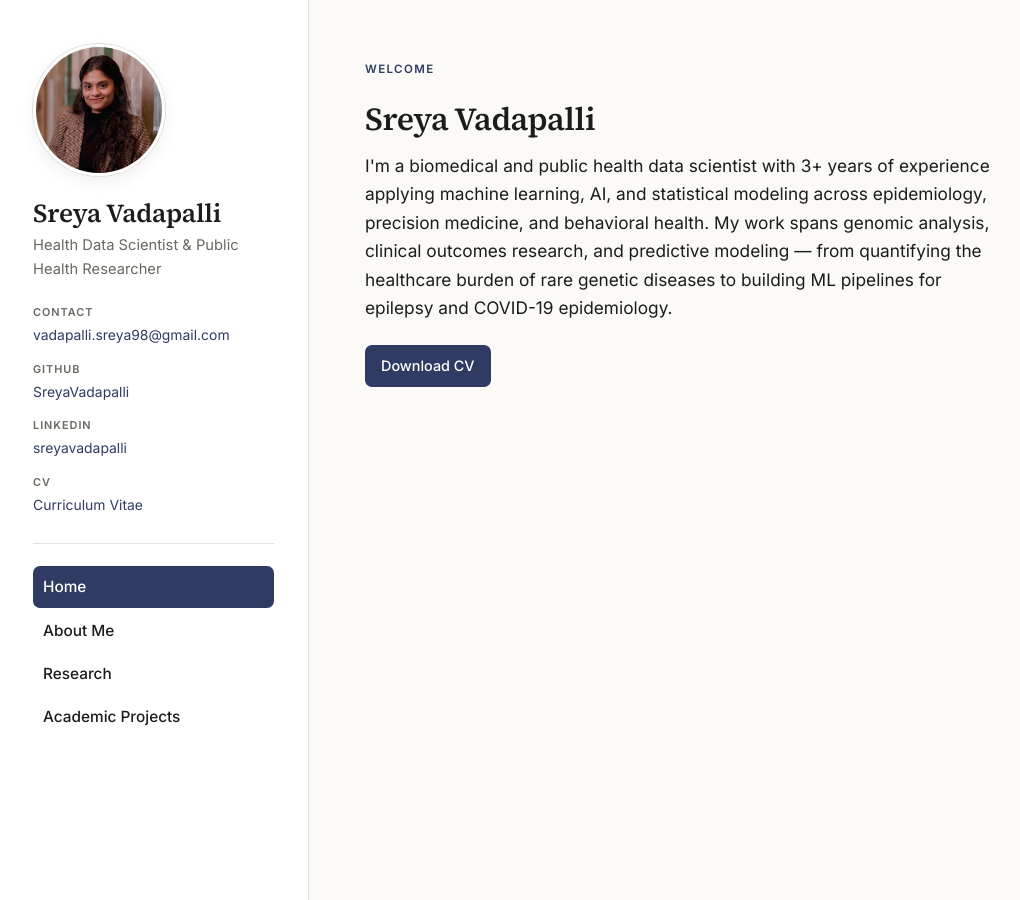
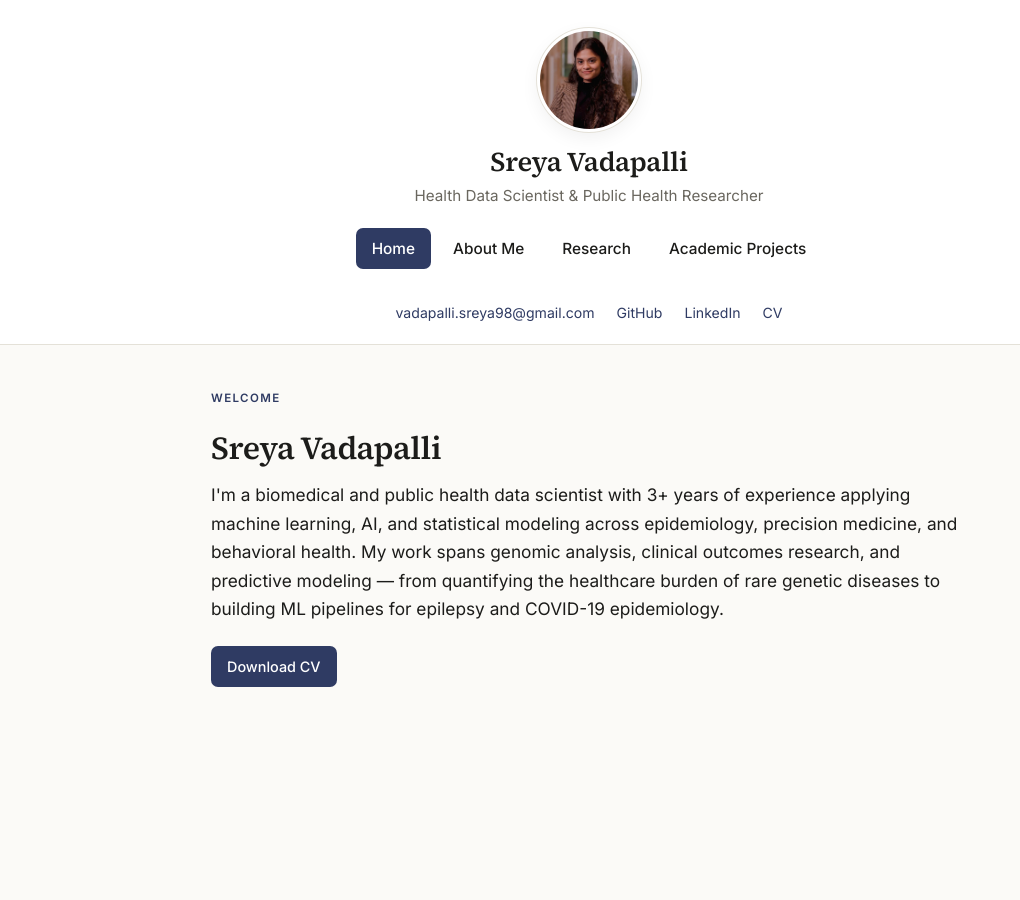
Before and after one commit to SreyaVadapalli/SreyaVadapalli.github.io, a Jekyll site: the page built from index.html, in a window 1280 px wide. Shown: the whole page, without its empty margins (51-1071 px from the left). Built offline with Jekyll 4.4.1, drawn with Linux system fonts in a browser that asks for light colours.

Commit message:
move navigation to top panel

```diff
--- a/_layouts/default.html
+++ b/_layouts/default.html
@@ -4,7 +4,7 @@
   <meta charset="utf-8">
   <meta name="viewport" content="width=device-width, initial-scale=1">
   <title>{{ page.title }} | {{ site.title }}</title>
-  <meta name="author" content="{{ sreyavadapalli.title }}">
+  <meta name="author" content="{{ site.title }}">
   <meta name="description" content="{{ site.description }}">
 
   <link rel="preconnect" href="https://fonts.googleapis.com">
@@ -13,48 +13,35 @@
   <link rel="stylesheet" href="{{ '/assets/css/style.css' | relative_url }}">
 </head>
 <body>
-<div class="wrap">
 
-  <aside class="sidebar">
-    <img class="avatar" src="{{ '/assets/images/Profile.jpeg' | relative_url }}" alt="Portrait of {{ site.title }}">
-
-    <div class="name">{{ site.title }}</div>
-    <div class="tagline">{{ site.tagline }}</div>
-
-    <div class="meta">
-      <div class="row">
-        <div class="label">Contact</div>
-        <a href="mailto:{{ site.email }}">{{ site.email }}</a>
-      </div>
-      <div class="row">
-        <div class="label">GitHub</div>
-        <a href="https://github.com/{{ site.github_user }}" target="_blank" rel="noopener">{{ site.github_user }}</a>
+  <header class="topbar">
+    <div class="topbar-inner">
+      <img class="avatar" src="{{ '/assets/images/Profile.jpeg' | relative_url }}" alt="Portrait of {{ site.title }}">
+      <div class="ident">
+        <div class="name">{{ site.title }}</div>
+        <div class="tagline">{{ site.tagline }}</div>
       </div>
 
-      <div class="row">
-        <div class="label">LinkedIn</div>
-        <a href="https://www.linkedin.com/in/{{ site.linkedin_user }}" target="_blank" rel="noopener">{{ site.linkedin_user }}</a>
-      </div>
+      {% assign u = page.url %}
+      <nav>
+        <a href="{{ '/' | relative_url }}"                 class="{% if u == '/' %}active{% endif %}">Home</a>
+        <a href="{{ '/about-me/' | relative_url }}"         class="{% if u contains 'about-me' %}active{% endif %}">About Me</a>
+        <a href="{{ '/research/' | relative_url }}"         class="{% if u contains 'research' %}active{% endif %}">Research</a>
+        <a href="{{ '/academic-projects/' | relative_url }}" class="{% if u contains 'academic-projects' %}active{% endif %}">Academic Projects</a>
+      </nav>
 
-      <div class="row">
-        <div class="label">CV</div>
-        <a href="{{ site.cv_path | relative_url }}" target="_blank" rel="noopener">Curriculum Vitae</a>
+      <div class="contact-strip">
+        <a href="mailto:{{ site.email }}">{{ site.email }}</a>
+        <a href="https://github.com/{{ site.github_user }}" target="_blank" rel="noopener">GitHub</a>
+        <a href="https://www.linkedin.com/in/{{ site.linkedin_user }}" target="_blank" rel="noopener">LinkedIn</a>
+        <a href="{{ site.cv_path | relative_url }}" target="_blank" rel="noopener">CV</a>
       </div>
     </div>
-
-    {% assign u = page.url %}
-    <nav>
-      <a href="{{ '/' | relative_url }}"          class="{% if u == '/' %}active{% endif %}">Home</a>
-      <a href="{{ '/about-me/' | relative_url }}" class="{% if u contains 'about-me' %}active{% endif %}">About Me</a>
-      <a href="{{ '/research/' | relative_url }}" class="{% if u contains 'research' %}active{% endif %}">Research</a>
-      <a href="{{ '/academic-projects/' | relative_url }}" class="{% if u contains 'academic-projects' %}active{% endif %}">Academic Projects</a>
-    </nav>
-  </aside>
+  </header>
 
   <main>
     {{ content }}
   </main>
 
-</div>
 </body>
 </html>
--- a/assets/css/style.css
+++ b/assets/css/style.css
@@ -1,6 +1,6 @@
 :root{
   --bg:#fbfaf7; --panel:#ffffff; --ink:#1c1c1a; --muted:#6a675f;
-  --line:#e4e1d8; --accent:#2f3b63; --accent-2:#4a5a90; --sidebar-w:310px;
+  --line:#e4e1d8; --accent:#2f3b63; --accent-2:#4a5a90; --maxw:820px;
 }
 *{ box-sizing:border-box; }
 html{ scroll-behavior:smooth; }
@@ -12,45 +12,46 @@ body{
 a{ color:var(--accent); text-decoration:none; }
 a:hover{ color:var(--accent-2); text-decoration:underline; }
 
-.wrap{
-  display:grid; grid-template-columns:var(--sidebar-w) 1fr;
-  max-width:1180px; margin:0 auto; min-height:100vh;
+/* ---------- Top bar ---------- */
+.topbar{
+  background:var(--panel);
+  border-bottom:1px solid var(--line);
 }
-
-.sidebar{
-  background:var(--panel); border-right:1px solid var(--line);
-  padding:44px 34px; position:sticky; top:0; align-self:start;
-  height:100vh; overflow-y:auto;
+.topbar-inner{
+  max-width:var(--maxw); margin:0 auto; padding:28px 32px 0;
+  display:flex; flex-direction:column; align-items:center; text-align:center;
 }
 .avatar{
-  width:132px; height:132px; border-radius:50%; object-fit:cover;
+  width:104px; height:104px; border-radius:50%; object-fit:cover;
   border:3px solid var(--panel);
   box-shadow:0 0 0 1px var(--line), 0 6px 18px rgba(0,0,0,.06);
-  display:block; background:#eceadf;
+  background:#eceadf;
 }
+.ident{ margin-top:14px; }
 .name{
-  font-family:"Source Serif 4", Georgia, serif; font-size:1.62rem;
-  font-weight:600; line-height:1.2; margin:22px 0 4px; letter-spacing:-.01em;
+  font-family:"Source Serif 4", Georgia, serif; font-size:1.7rem;
+  font-weight:600; line-height:1.2; letter-spacing:-.01em;
 }
-.tagline{ color:var(--muted); font-size:.92rem; margin:0 0 22px; }
+.tagline{ color:var(--muted); font-size:.95rem; margin-top:4px; }
 
-.meta{ font-size:.87rem; margin:0 0 20px; }
-.meta .label{
-  text-transform:uppercase; letter-spacing:.09em; font-size:.68rem;
-  font-weight:600; color:var(--muted); margin-bottom:2px;
+nav{
+  margin-top:20px; display:flex; flex-wrap:wrap; justify-content:center; gap:6px;
 }
-.meta .row{ margin-bottom:14px; word-break:break-word; }
-
-nav{ margin-top:26px; border-top:1px solid var(--line); padding-top:22px; }
 nav a{
-  display:block; font-size:.96rem; font-weight:500; color:var(--ink);
-  padding:8px 10px; border-radius:7px; margin-bottom:2px;
-  transition:background .15s, color .15s;
+  font-size:.96rem; font-weight:500; color:var(--ink);
+  padding:8px 16px; border-radius:7px; transition:background .15s, color .15s;
 }
 nav a:hover{ background:#f2f0e8; text-decoration:none; }
 nav a.active{ background:var(--accent); color:#fff; }
 
-main{ padding:60px 56px 80px; max-width:760px; }
+.contact-strip{
+  margin-top:18px; padding:14px 0 20px;
+  display:flex; flex-wrap:wrap; justify-content:center; gap:22px;
+  font-size:.88rem; width:100%;
+}
+
+/* ---------- Content ---------- */
+main{ max-width:var(--maxw); margin:0 auto; padding:44px 32px 80px; }
 
 h1{
   font-family:"Source Serif 4", Georgia, serif; font-size:2rem;
@@ -79,15 +80,8 @@ ul.clean li:last-child{ border-bottom:none; }
 }
 .btn:hover{ background:var(--accent-2); color:#fff; text-decoration:none; }
 
-@media (max-width:820px){
-  .wrap{ grid-template-columns:1fr; }
-  .sidebar{
-    position:static; height:auto; border-right:none;
-    border-bottom:1px solid var(--line); text-align:center; padding:34px 24px;
-  }
-  .avatar{ margin:0 auto; }
-  .meta{ display:inline-block; text-align:left; }
-  nav{ display:flex; flex-wrap:wrap; justify-content:center; gap:4px; }
-  nav a{ padding:8px 14px; }
-  main{ padding:40px 24px 60px; }
+@media (max-width:600px){
+  .topbar-inner{ padding:22px 20px 0; }
+  main{ padding:32px 20px 60px; }
+  nav a{ padding:8px 12px; }
 }
```
